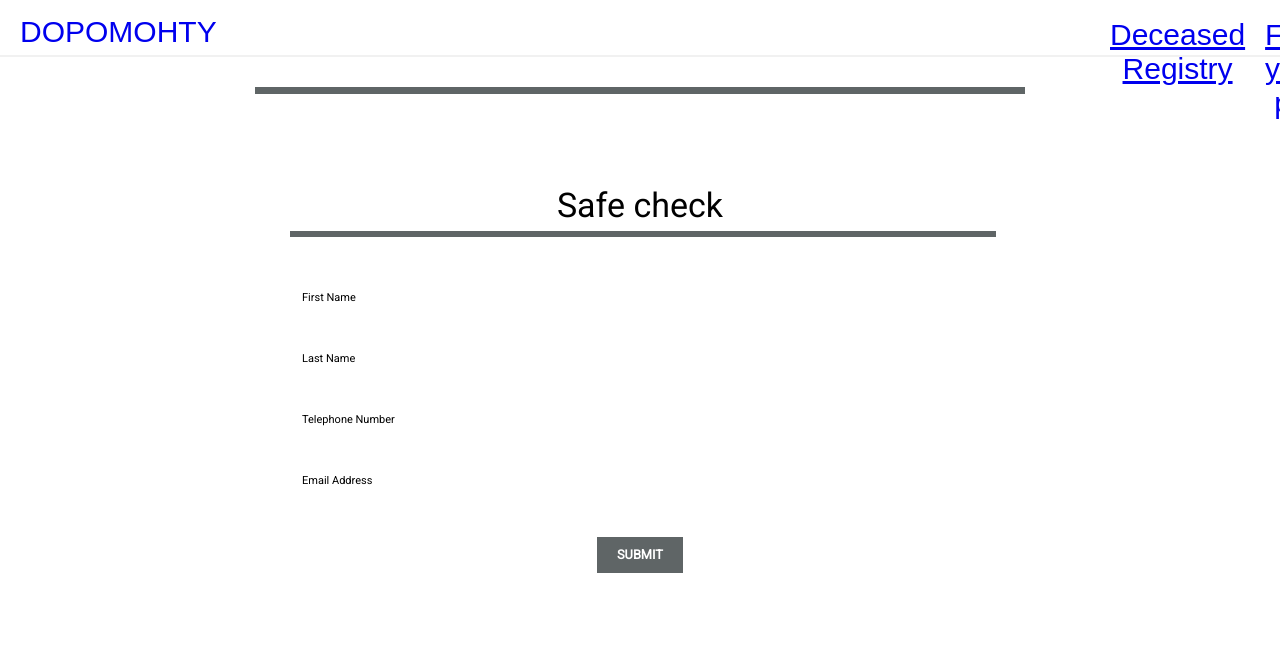
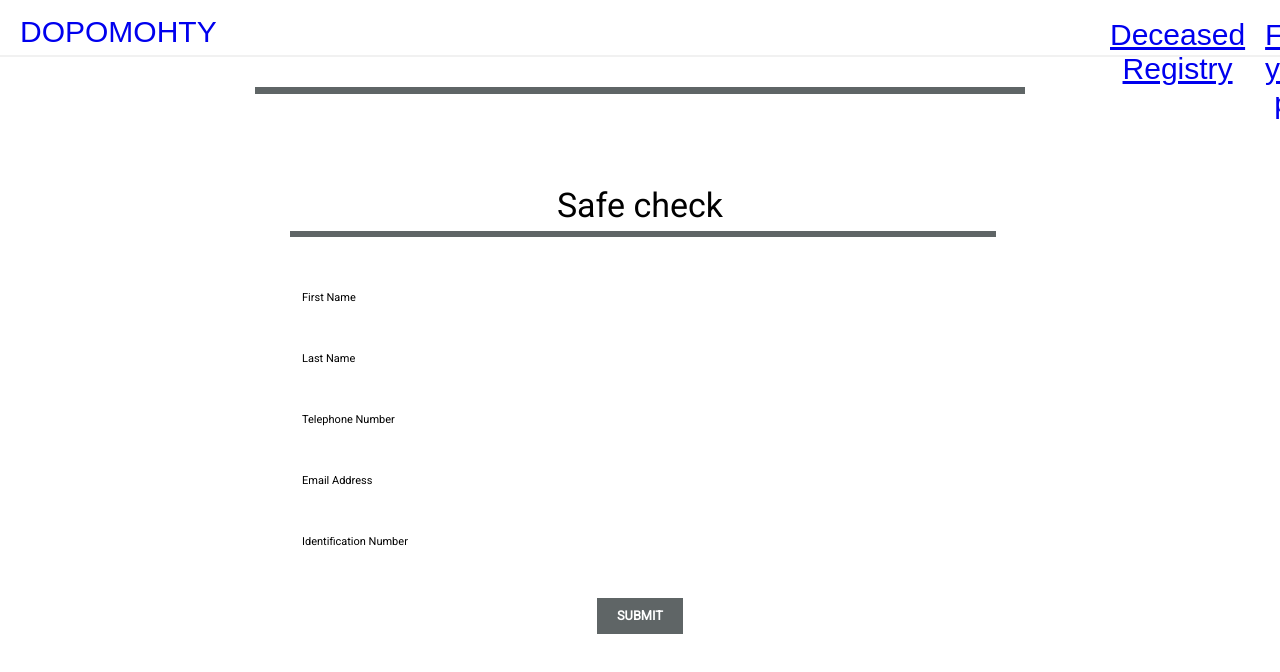
Before and after one commit to Achudan/dopomhty, a React (Create React App) app: page /safelist in a window 1280 px wide. Shown: the top 672 px of the page. Built offline with nearby package versions, Linux system fonts and the light colour scheme; no server answers; what google-maps-react would draw is missing.

Commit message:
safe check

```diff
--- a/src/pages/SafeCheck/safecheck.page.jsx
+++ b/src/pages/SafeCheck/safecheck.page.jsx
@@ -5,7 +5,7 @@ import './safecheck.style.scss';
 class SafeCheck extends Component {
     constructor(props) {
         super(props);
-        this.state = {firstName: '',lastName: '', phone: '' , e_mail: ''};
+        this.state = {firstName: '',lastName: '', phone: '' , e_mail: '', status:false};
 
         this.handleChange = this.handleChange.bind(this);
         this.handleLastNameChange = this.handleLastNameChange.bind(this);
@@ -37,6 +37,7 @@ class SafeCheck extends Component {
             headers: { 'Content-Type': 'application/json' },
             body: JSON.stringify({ firstName: this.state.firstName, lastName: this.state.lastName,phone: this.state.phone,e_mail: this.state.e_mail })
         };
+        this.setState({status: true});
         fetch('https://reqres.in/api/posts', requestOptions)
             .then(response => response.json())
             .then(data => this.setState({ postId: data.id }));
@@ -60,6 +61,9 @@ class SafeCheck extends Component {
                 <div>
                     <input placeholder="Email Address" type="email"/>
                 </div>
+                <div>
+                    <input placeholder="Identification Number" type="text"/>
+                </div>
 
 
                 <div>
@@ -67,6 +71,9 @@ class SafeCheck extends Component {
                 </div>
             </div>
         </form>
+        {
+            this.state.status?<p>we will send you the status</p>:<p></p>
+        }
     </div>
     );
   }
```
